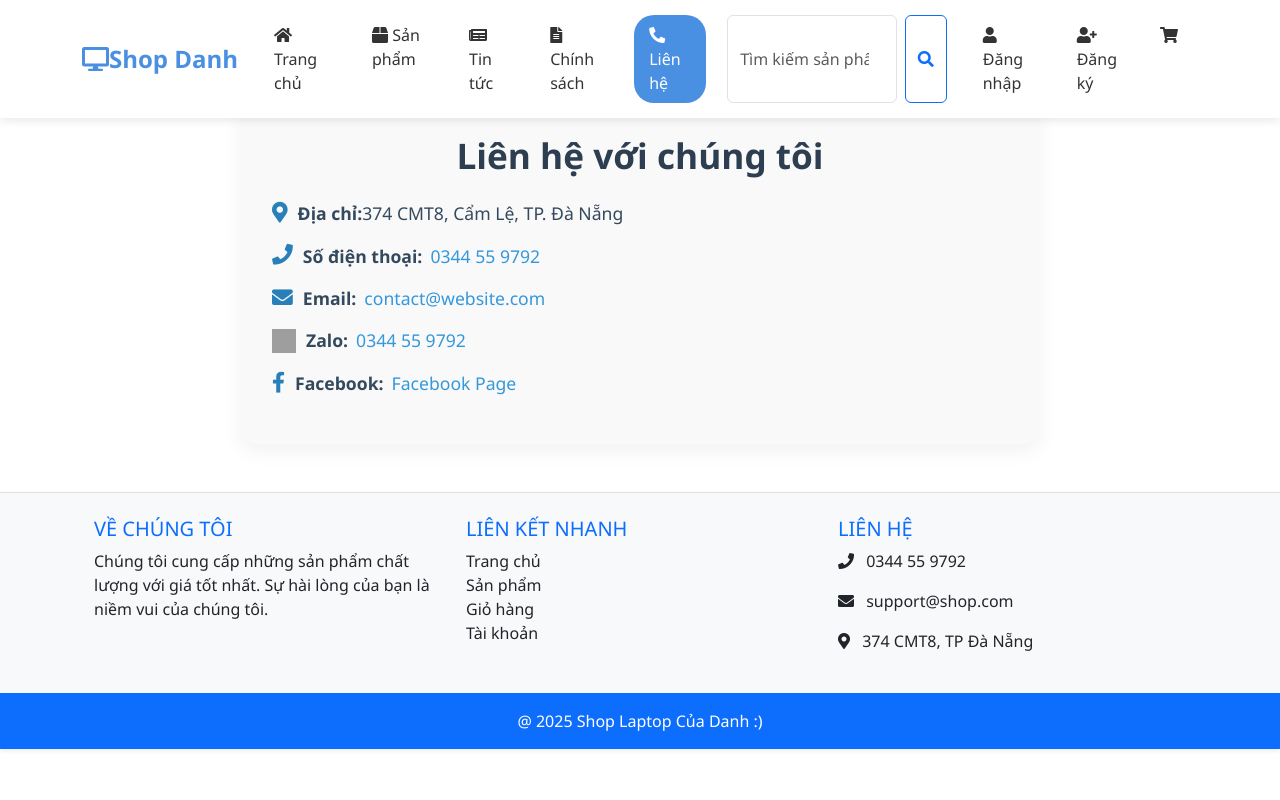
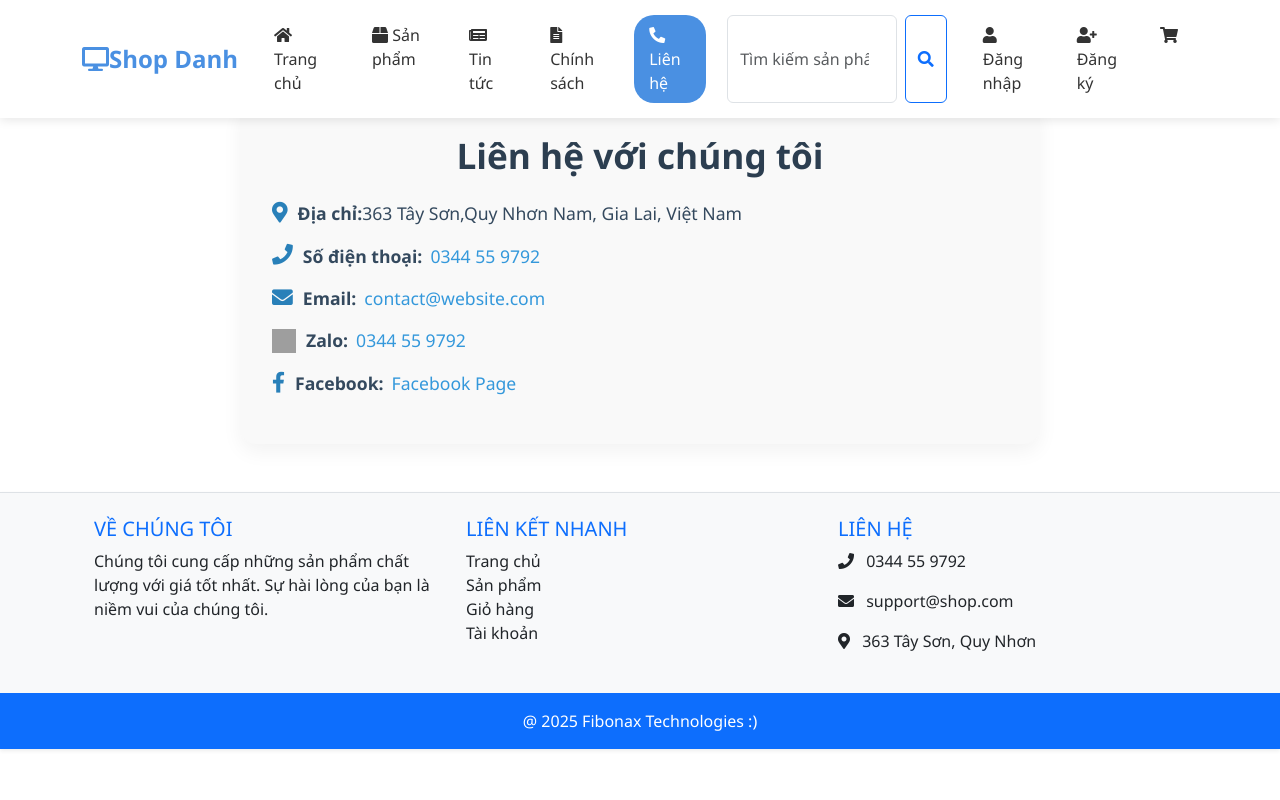
Before and after one commit to Danh105602/WebLapTop, a Django app: page /contact/ in a window 1280 px wide. Run offline with Django 5.2, Linux system fonts and the light colour scheme; grey boxes are pictures that could not be loaded.

Commit message:
first commit

```diff
--- a/store/templates/store/contact.html
+++ b/store/templates/store/contact.html
@@ -55,7 +55,7 @@
 <div class="contact-container">
   <h2 class="contact-title">Liên hệ với chúng tôi</h2>
   <div class="contact-info">
-    <p><i class="fas fa-map-marker-alt"></i> <strong>Địa chỉ:</strong> 374 CMT8, Cẩm Lệ, TP. Đà Nẵng</p>
+    <p><i class="fas fa-map-marker-alt"></i> <strong>Địa chỉ:</strong> 363 Tây Sơn,Quy Nhơn Nam, Gia Lai, Việt Nam</p>
     <p><i class="fas fa-phone"></i> <strong>Số điện thoại:</strong> <a href="tel:+84344559792">0344 55 9792</a></p>
     <p><i class="fas fa-envelope"></i> <strong>Email:</strong> <a href="mailto:contact@website.com">contact@website.com</a></p>
     <p>
--- a/templates/base.html
+++ b/templates/base.html
@@ -250,13 +250,13 @@
                     <h5 class="text-uppercase text-primary">Liên hệ</h5>
                     <p><i class="fas fa-phone me-2"></i> 0344 55 9792</p>
                     <p><i class="fas fa-envelope me-2"></i> support@shop.com</p>
-                    <p><i class="fas fa-map-marker-alt me-2"></i> 374 CMT8, TP Đà Nẵng</p>
+                    <p><i class="fas fa-map-marker-alt me-2"></i> 363 Tây Sơn, Quy Nhơn</p>
                 </div>
             </div>
         </div>
 
         <div class="text-center p-3 bg-primary text-white">
-            @ 2025 Shop Laptop Của Danh :)
+            @ 2025 Fibonax Technologies :)
         </div>
     </footer>
 
```
Also changed, not shown: db.sqlite3.
